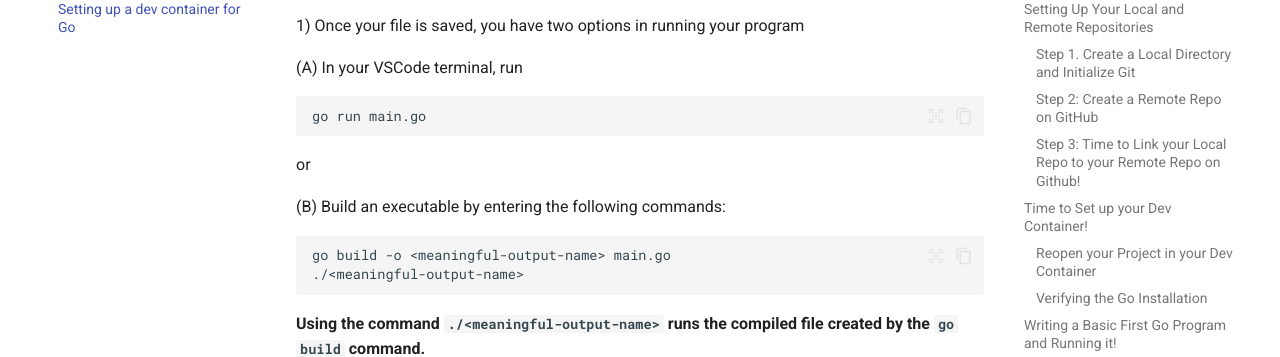
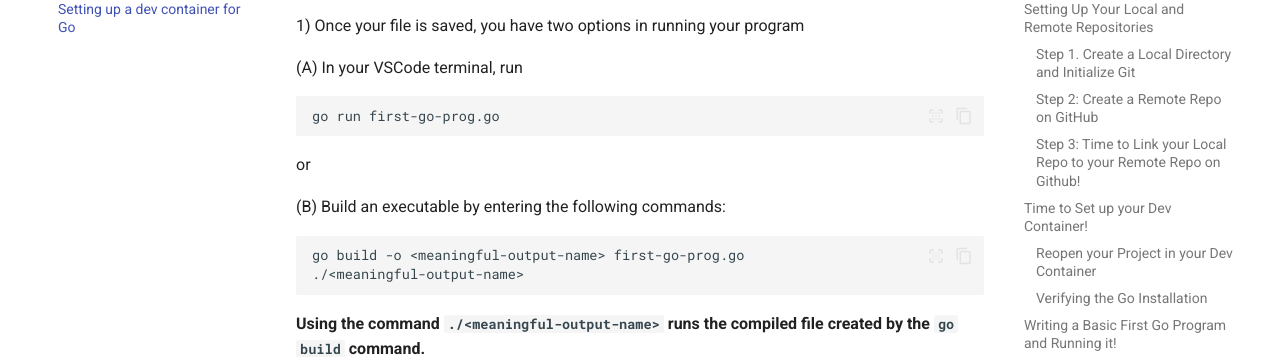
Before and after one commit to hyacinp/comp423-course-notes, an MkDocs documentation site: the page built from docs/tutorials/go-setup.md, in a window 1280 px wide and 900 px high, scrolled down 4274 px. Shown: the part 153-510 px from the top of the window. Built offline with MkDocs 1.6.1 and Material for MkDocs 9.7.7, drawn with Linux system fonts in a browser that asks for light colours.

Commit message:
minor changes

````diff
--- a/docs/tutorials/go-setup.md
+++ b/docs/tutorials/go-setup.md
@@ -169,14 +169,14 @@ Let's breakdown what everything means from the above step:
 
 (A) In your VSCode terminal, run
     ```
-    go run main.go
+    go run first-go-prog.go
     ```
 
 or
 
 (B) Build an executable by entering the following commands:
 ```
-go build -o <meaningful-output-name> main.go
+go build -o <meaningful-output-name> first-go-prog.go
 ./<meaningful-output-name>
 ```
 
````
